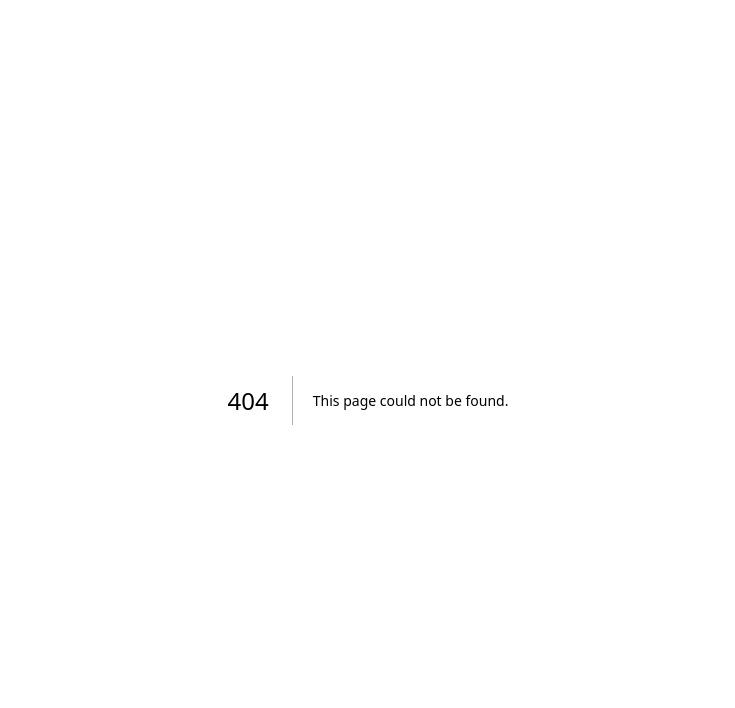
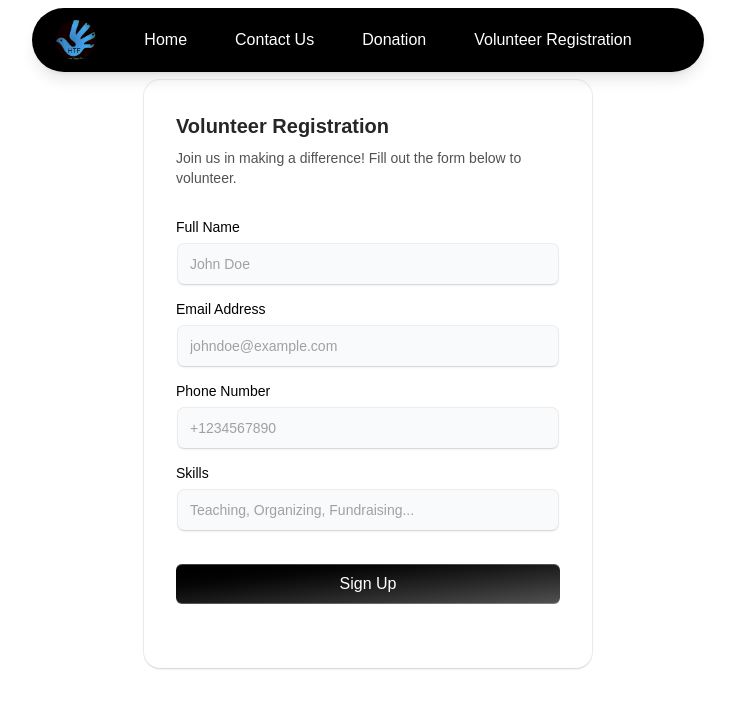
Before and after one commit to wkepapa/Human_team_foundation1, a Next.js app: page /Volunteer in a window 1280 px wide. Before the commit this address had no page. Shown: the top 708 px of the page, without its empty margins (272-1007 px from the left). Built offline with nearby package versions, Linux system fonts and the light colour scheme.

Commit message:
volunteer page fixed

```diff
--- a/package.json
+++ b/package.json
@@ -9,6 +9,7 @@
     "lint": "next lint"
   },
   "dependencies": {
+    "@radix-ui/react-label": "^2.1.2",
     "@react-google-maps/api": "^2.20.6",
     "@tabler/icons-react": "^3.31.0",
     "clsx": "^2.1.1",
--- a/src/app/Navbar/page.tsx
+++ b/src/app/Navbar/page.tsx
@@ -2,6 +2,7 @@
 import React from "react";
 import { useRouter } from "next/navigation";
 import { cn } from "@/lib/utils";
+import Image from "next/image";
 
 export function NavbarDemo() {
   return (
@@ -17,28 +18,41 @@ function Navbar({ className }: { className?: string }) {
   return (
     <div
       className={cn(
-        "fixed top-10 inset-x-0 max-w-2xl mx-auto z-50 bg-black text-white rounded-full flex items-center justify-center p-4 py-7",
+        "fixed top-10 inset-x-0 max-w-2xl mx-auto z-50 bg-black text-white rounded-full flex items-center px-6 py-3 shadow-lg",
         className
       )}
     >
-      <nav className="flex space-x-8">
+      <Image
+        src="/images/pic1.jpg"
+        alt="Logo"
+        width={40}
+        height={40}
+        className="rounded-full hover:scale-110 transition-transform duration-300"
+      />
+      <nav className="flex space-x-6 flex-grow justify-center">
         <button
           onClick={() => router.push("/")}
-          className="focus:outline-none hover:text-gray-400 hover:scale-105 transition duration-200"
+          className="focus:outline-none hover:text-gray-400 hover:scale-105 transition-transform duration-300 px-3 py-1 rounded-md"
         >
           Home
         </button>
         <button
           onClick={() => router.push("/ContactUs")}
-          className="focus:outline-none hover:text-gray-400 hover:scale-105 transition duration-200"
+          className="focus:outline-none hover:text-gray-400 hover:scale-105 transition-transform duration-300 px-3 py-1 rounded-md"
         >
           Contact Us
         </button>
         <button
           onClick={() => router.push("/Donation")}
-          className="focus:outline-none hover:text-gray-400 hover:scale-105 transition duration-200"
+          className="focus:outline-none hover:text-gray-400 hover:scale-105 transition-transform duration-300 px-3 py-1 rounded-md"
         >
           Donation
+        </button>
+        <button
+          onClick={() => router.push("/Volunteer")}
+          className="focus:outline-none hover:text-gray-400 hover:scale-105 transition-transform duration-300 px-3 py-1 rounded-md"
+        >
+          Volunteer Registration
         </button>
       </nav>
     </div>
--- a/src/app/Revierslider/page.tsx
+++ b/src/app/Revierslider/page.tsx
@@ -1,6 +1,6 @@
 "use client";
 
-import React, { useEffect, useState } from "react";
+import React from "react";
 import { InfiniteMovingCards } from "@/components/ui/infinite-moving-cards";
 
 export function InfiniteMovingCardsDemo() {
@@ -18,31 +18,76 @@ export function InfiniteMovingCardsDemo() {
 const testimonials = [
   {
     quote:
-      "It was the best of times, it was the worst of times, it was the age of wisdom, it was the age of foolishness, it was the epoch of belief, it was the epoch of incredulity, it was the season of Light, it was the season of Darkness, it was the spring of hope, it was the winter of despair.",
-    name: "Charles Dickens",
-    title: "A Tale of Two Cities",
+      "The main thing an NGO should do is help the needy ones and show the care and love to all the living beings irrespective of their caste, sex and creed. I am glad this is one such NGO and proud to be a member of it.",
+    name: "Bhavya Shah",
+    title: "Review from 5 years ago",
   },
   {
     quote:
-      "To be, or not to be, that is the question: Whether 'tis nobler in the mind to suffer The slings and arrows of outrageous fortune, Or to take Arms against a Sea of troubles, And by opposing end them: to die, to sleep.",
-    name: "William Shakespeare",
-    title: "Hamlet",
-  },
-  {
-    quote: "All that we see or seem is but a dream within a dream.",
-    name: "Edgar Allan Poe",
-    title: "A Dream Within a Dream",
+      "My experience is amazing! They are actually helping people in need and doing a great job, also the food quality is great, rest assured. Big thanks to Human Team Foundation.",
+    name: "Abhishek Banerjee",
+    title: "Review from 3 years ago",
   },
   {
     quote:
-      "It is a truth universally acknowledged, that a single man in possession of a good fortune, must be in want of a wife.",
-    name: "Jane Austen",
-    title: "Pride and Prejudice",
+      "If you want to join or ask any queries, contact Niraj Mishra. You will get all information on the Facebook page.",
+    name: "Ajinkya Bhabal",
+    title: "Review from 7 years ago",
   },
   {
     quote:
-      "Call me Ishmael. Some years ago—never mind how long precisely—having little or no money in my purse, and nothing particular to interest me on shore, I thought I would sail about a little and see the watery part of the world.",
-    name: "Herman Melville",
-    title: "Moby-Dick",
+      "Keep up the good work!!! They are really helping the needy ones!!!!!",
+    name: "Urmi Jain",
+    title: "Review from 5 years ago",
+  },
+  {
+    quote: "Got prompt answer to my SMS... 🙏🏻",
+    name: "Vaishakhi Parikh",
+    title: "Review from a year ago",
+  },
+  {
+    quote: "Great work done by them.",
+    name: "Kevin Shah",
+    title: "Review from 5 years ago",
+  },
+  {
+    quote: "GOOD JOB",
+    name: "Akshada Shewale",
+    title: "Review from 8 years ago",
+  },
+  {
+    quote: "Thanks so much for sharing your experience with us.",
+    name: "Vishal Singh",
+    title: "Review from 3 years ago",
+  },
+  {
+    quote: "Thanks so much for sharing your experience with us.",
+    name: "Sneha Gon",
+    title: "Review from 5 years ago",
+  },
+  {
+    quote: "Thanks so much for sharing your experience with us.",
+    name: "Riddhik Prajapati",
+    title: "Review from 5 years ago",
+  },
+  {
+    quote: "Thanks so much for sharing your experience with us.",
+    name: "Pradeep Y",
+    title: "Review from 5 years ago",
+  },
+  {
+    quote: "Thank you",
+    name: "Nida Tambe",
+    title: "Review from 5 years ago",
+  },
+  {
+    quote: "Thanks so much for sharing your experience with us.",
+    name: "Patel Akshay",
+    title: "Review from 6 years ago",
+  },
+  {
+    quote: "Thank you",
+    name: "Ravi",
+    title: "Review from 6 years ago",
   },
 ];
--- /dev/null
+++ b/src/app/Volunteer/page.tsx
@@ -0,0 +1,83 @@
+"use client";
+import React from "react";
+import { Label } from "@/components/ui/label";
+import { Input } from "@/components/ui/input";
+import { cn } from "@/lib/utils";
+import { NavbarDemo } from "../Navbar/page";
+export default function VolunteerSignupForm() {
+  const handleSubmit = (e: React.FormEvent<HTMLFormElement>) => {
+    e.preventDefault();
+    console.log("Volunteer form submitted");
+  };
+  return (
+    <div className="shadow-input mx-auto w-full max-w-md rounded-none bg-white p-4 md:rounded-2xl md:p-8 dark:bg-black my-20">
+      <NavbarDemo />
+      <h2 className="text-xl font-bold text-neutral-800 dark:text-neutral-200">
+        Volunteer Registration
+      </h2>
+      <p className="mt-2 max-w-sm text-sm text-neutral-600 dark:text-neutral-300">
+        Join us in making a difference! Fill out the form below to volunteer.
+      </p>
+
+      <form className="my-8" onSubmit={handleSubmit}>
+        <LabelInputContainer className="mb-4">
+          <Label htmlFor="name">Full Name</Label>
+          <Input id="name" placeholder="John Doe" type="text" required />
+        </LabelInputContainer>
+        <LabelInputContainer className="mb-4">
+          <Label htmlFor="email">Email Address</Label>
+          <Input
+            id="email"
+            placeholder="johndoe@example.com"
+            type="email"
+            required
+          />
+        </LabelInputContainer>
+        <LabelInputContainer className="mb-4">
+          <Label htmlFor="phone">Phone Number</Label>
+          <Input id="phone" placeholder="+1234567890" type="tel" required />
+        </LabelInputContainer>
+        <LabelInputContainer className="mb-8">
+          <Label htmlFor="skills">Skills</Label>
+          <Input
+            id="skills"
+            placeholder="Teaching, Organizing, Fundraising..."
+            type="text"
+            required
+          />
+        </LabelInputContainer>
+
+        <button
+          className="group/btn relative block h-10 w-full rounded-md bg-gradient-to-br from-black to-neutral-600 font-medium text-white shadow-[0px_1px_0px_0px_#ffffff40_inset,0px_-1px_0px_0px_#ffffff40_inset] dark:bg-zinc-800 dark:from-zinc-900 dark:to-zinc-900 dark:shadow-[0px_1px_0px_0px_#27272a_inset,0px_-1px_0px_0px_#27272a_inset]"
+          type="submit"
+        >
+          Sign Up
+          <BottomGradient />
+        </button>
+      </form>
+    </div>
+  );
+}
+
+const BottomGradient = () => {
+  return (
+    <>
+      <span className="absolute inset-x-0 -bottom-px block h-px w-full bg-gradient-to-r from-transparent via-cyan-500 to-transparent opacity-0 transition duration-500 group-hover/btn:opacity-100" />
+      <span className="absolute inset-x-10 -bottom-px mx-auto block h-px w-1/2 bg-gradient-to-r from-transparent via-indigo-500 to-transparent opacity-0 blur-sm transition duration-500 group-hover/btn:opacity-100" />
+    </>
+  );
+};
+
+const LabelInputContainer = ({
+  children,
+  className,
+}: {
+  children: React.ReactNode;
+  className?: string;
+}) => {
+  return (
+    <div className={cn("flex w-full flex-col space-y-2", className)}>
+      {children}
+    </div>
+  );
+};
--- a/src/app/globals.css
+++ b/src/app/globals.css
@@ -53,3 +53,10 @@ body {
     }
   }
 }
+@import "tailwindcss";
+
+@theme inline {
+  --shadow-input: 0px 2px 3px -1px rgba(0, 0, 0, 0.1),
+    0px 1px 0px 0px rgba(25, 28, 33, 0.02),
+    0px 0px 0px 1px rgba(25, 28, 33, 0.08);
+}
--- /dev/null
+++ b/src/components/ui/input.tsx
@@ -0,0 +1,55 @@
+// Input component extends from shadcnui - https://ui.shadcn.com/docs/components/input
+"use client";
+import * as React from "react";
+import { cn } from "@/lib/utils";
+import { useMotionTemplate, useMotionValue, motion } from "motion/react";
+
+export interface InputProps
+  extends React.InputHTMLAttributes<HTMLInputElement> {}
+
+const Input = React.forwardRef<HTMLInputElement, InputProps>(
+  ({ className, type, ...props }, ref) => {
+    const radius = 100; // change this to increase the rdaius of the hover effect
+    const [visible, setVisible] = React.useState(false);
+
+    let mouseX = useMotionValue(0);
+    let mouseY = useMotionValue(0);
+
+    function handleMouseMove({ currentTarget, clientX, clientY }: any) {
+      let { left, top } = currentTarget.getBoundingClientRect();
+
+      mouseX.set(clientX - left);
+      mouseY.set(clientY - top);
+    }
+    return (
+      <motion.div
+        style={{
+          background: useMotionTemplate`
+        radial-gradient(
+          ${visible ? radius + "px" : "0px"} circle at ${mouseX}px ${mouseY}px,
+          #3b82f6,
+          transparent 80%
+        )
+      `,
+        }}
+        onMouseMove={handleMouseMove}
+        onMouseEnter={() => setVisible(true)}
+        onMouseLeave={() => setVisible(false)}
+        className="group/input rounded-lg p-[2px] transition duration-300"
+      >
+        <input
+          type={type}
+          className={cn(
+            `shadow-input dark:placeholder-text-neutral-600 flex h-10 w-full rounded-md border-none bg-gray-50 px-3 py-2 text-sm text-black transition duration-400 group-hover/input:shadow-none file:border-0 file:bg-transparent file:text-sm file:font-medium placeholder:text-neutral-400 focus-visible:ring-[2px] focus-visible:ring-neutral-400 focus-visible:outline-none disabled:cursor-not-allowed disabled:opacity-50 dark:bg-zinc-800 dark:text-white dark:shadow-[0px_0px_1px_1px_#404040] dark:focus-visible:ring-neutral-600`,
+            className
+          )}
+          ref={ref}
+          {...props}
+        />
+      </motion.div>
+    );
+  }
+);
+Input.displayName = "Input";
+
+export { Input };
--- /dev/null
+++ b/src/components/ui/label.tsx
@@ -0,0 +1,24 @@
+// Label component extends from shadcnui - https://ui.shadcn.com/docs/components/label
+
+"use client";
+import * as React from "react";
+import * as LabelPrimitive from "@radix-ui/react-label";
+
+import { cn } from "@/lib/utils";
+
+const Label = React.forwardRef<
+  React.ElementRef<typeof LabelPrimitive.Root>,
+  React.ComponentPropsWithoutRef<typeof LabelPrimitive.Root>
+>(({ className, ...props }, ref) => (
+  <LabelPrimitive.Root
+    ref={ref}
+    className={cn(
+      "text-sm font-medium text-black dark:text-white leading-none peer-disabled:cursor-not-allowed peer-disabled:opacity-70",
+      className
+    )}
+    {...props}
+  />
+));
+Label.displayName = LabelPrimitive.Root.displayName;
+
+export { Label };
```
Also changed, not shown: 1 other file (tests, documents, lock files or other folders).
